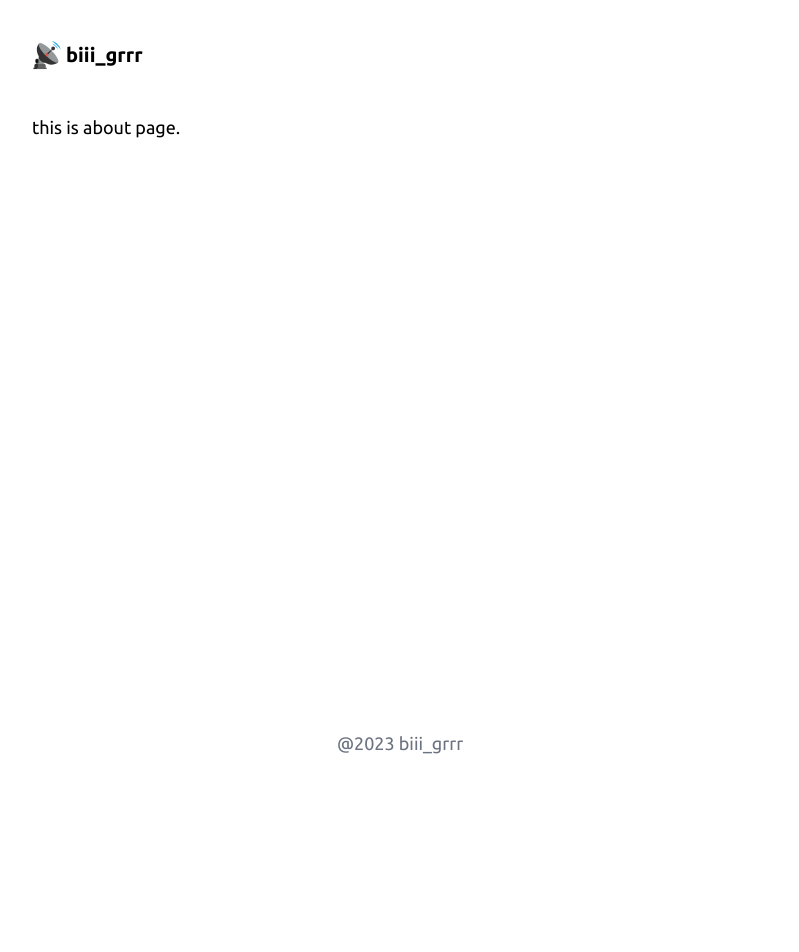
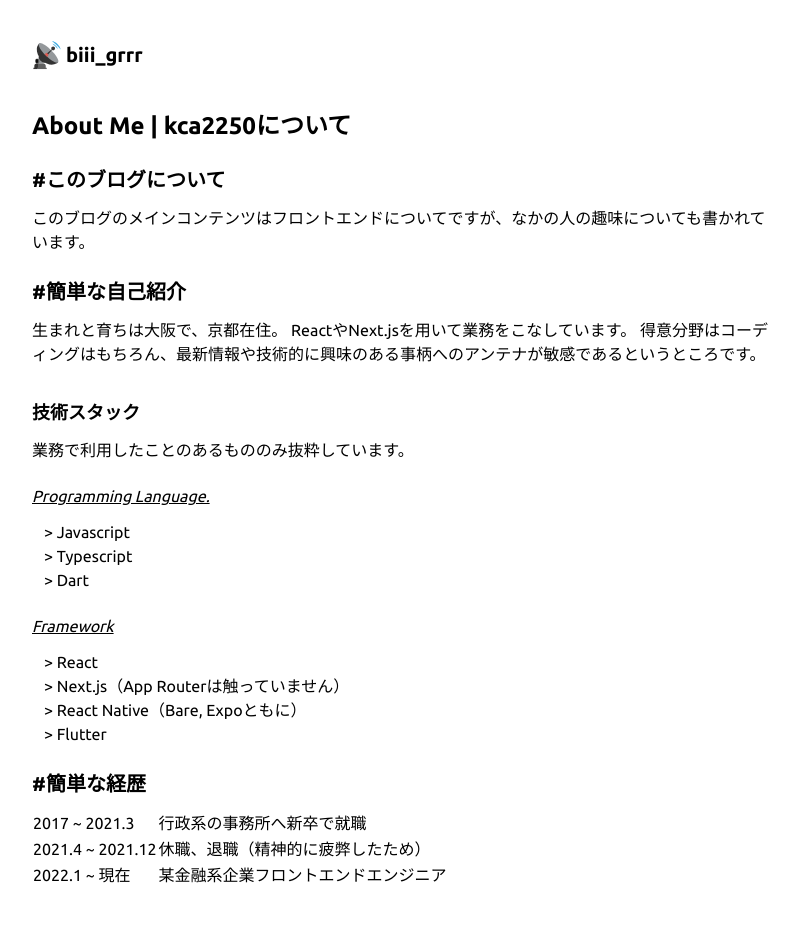
Before and after one commit to kca2250/jamstack-blog, a Next.js app: page /about in a window 1280 px wide. Shown: the top 952 px of the page, without its empty margins (240-1039 px from the left). Before the commit the page ends 800 px from the top, so only its background shows below. Built offline with nearby package versions, Linux system fonts and the light colour scheme.

Commit message:
aboutページを作成

```diff
--- a/src/pages/about.tsx
+++ b/src/pages/about.tsx
@@ -10,7 +10,47 @@ export default function About() {
         url=""
         imageUrl=""
       />
-      <p>this is about page.</p>
+      <article>
+        <h1>About Me | kca2250について</h1>
+        <h2>このブログについて</h2>
+        このブログのメインコンテンツはフロントエンドについてですが、なかの人の趣味についても書かれています。
+        <h2>簡単な自己紹介</h2>
+        生まれと育ちは大阪で、京都在住。
+        ReactやNext.jsを用いて業務をこなしています。
+        得意分野はコーディングはもちろん、最新情報や技術的に興味のある事柄へのアンテナが敏感であるというところです。
+        <h3>技術スタック</h3>
+        業務で利用したことのあるもののみ抜粋しています。
+        <h4>Programming Language.</h4>
+        <ul>
+          <li>Javascript</li>
+          <li>Typescript</li>
+          <li>Dart</li>
+        </ul>
+        <h4>Framework</h4>
+        <ul>
+          <li>React</li>
+          <li>Next.js（App Routerは触っていません）</li>
+          <li>React Native（Bare, Expoともに）</li>
+          <li>Flutter</li>
+        </ul>
+        <h2>簡単な経歴</h2>
+        <table className="table-fixed">
+          <tbody>
+            <tr>
+              <td>2017 ~ 2021.3</td>
+              <td>行政系の事務所へ新卒で就職</td>
+            </tr>
+            <tr>
+              <td>2021.4 ~ 2021.12</td>
+              <td>休職、退職（精神的に疲弊したため）</td>
+            </tr>
+            <tr>
+              <td>2022.1 ~ 現在</td>
+              <td>某金融系企業フロントエンドエンジニア</td>
+            </tr>
+          </tbody>
+        </table>
+      </article>
     </>
   );
 }
```
